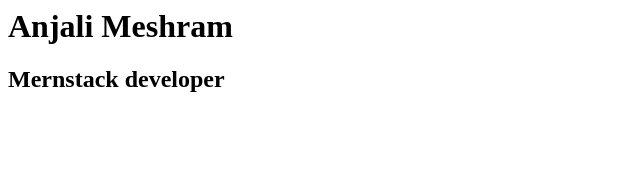
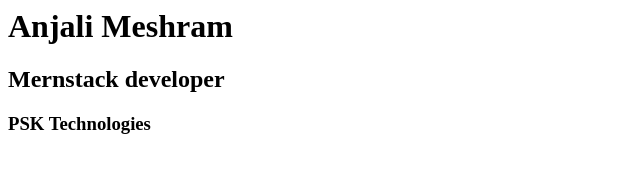
Before and after one commit to anjalimeshram/pskproject, a plain HTML site: page index.html in a window 1280 px wide. Shown: the whole page, without its empty margins (0-640 px from the left). Drawn offline with Linux system fonts and the light colour scheme.

Commit message:
added h3 tag

```diff
--- a/index.html
+++ b/index.html
@@ -1,2 +1,3 @@
 <h1>Anjali Meshram</h1>
 <h2>Mernstack developer</h2>
+<h3>PSK Technologies</h3>
```
